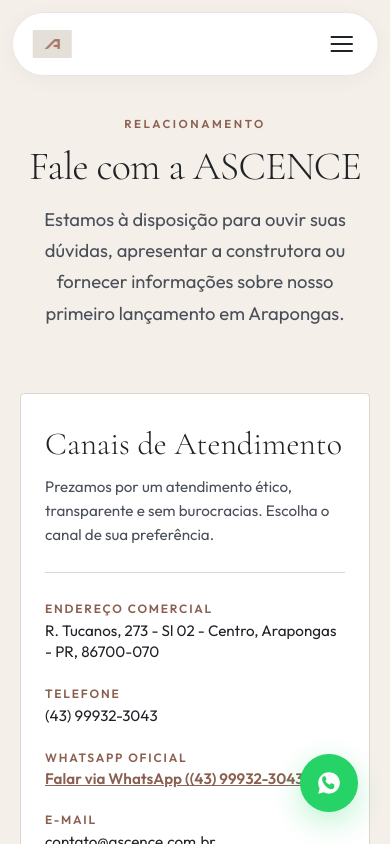
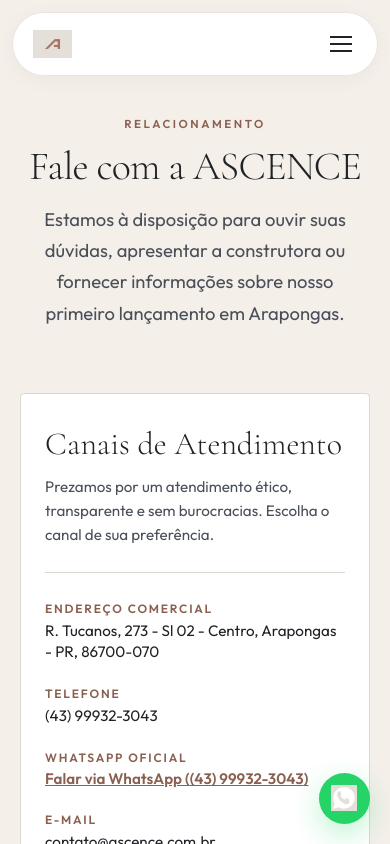
Before and after one commit to nickapmello/ascence-construtora, a React (Vite) app: page /contato in a window 390 px wide. Shown: the top 844 px of the page. Built offline with nearby package versions, Linux system fonts and the light colour scheme; a web font is replaced by a local one.

Commit message:
fix: remocao definitiva do overflow horizontal no mobile sem translateX(-50%) no Header

```diff
--- a/src/components/Header.jsx
+++ b/src/components/Header.jsx
@@ -158,8 +158,10 @@
         .header-nav {
           position: fixed;
           top: 1.25rem;
-          left: 50%;
-          transform: translateX(-50%);
+          left: 0;
+          right: 0;
+          margin-left: auto;
+          margin-right: auto;
           width: 92%;
           max-width: 1240px;
           z-index: 100;
@@ -186,6 +188,7 @@
           justify-content: space-between;
           width: 100%;
           padding: 0 2rem;
+          box-sizing: border-box;
         }
         .logo-area {
           display: flex;
@@ -275,6 +278,8 @@
         .mobile-menu-overlay {
           position: fixed;
           inset: 0;
+          width: 100%;
+          max-width: 100%;
           z-index: 9999;
           overflow-y: auto;
           overscroll-behavior: contain;
@@ -285,6 +290,7 @@
           justify-content: center;
           padding: 4rem 1.5rem 2rem 1.5rem;
           animation: mobileMenuFadeIn 0.3s cubic-bezier(0.16, 1, 0.3, 1);
+          box-sizing: border-box;
         }
         .mobile-menu-close-btn {
           position: absolute;
@@ -306,10 +312,12 @@
         .mobile-menu-drawer {
           min-height: 100%;
           width: 100%;
+          max-width: 100%;
           overscroll-behavior: contain;
           display: flex;
           align-items: center;
           justify-content: center;
+          box-sizing: border-box;
         }
 
         @keyframes mobileMenuFadeIn {
@@ -334,6 +342,7 @@
 
           gap: 1.5rem;
           text-align: center;
+          box-sizing: border-box;
         }
         .mobile-nav-link {
           width: 100%;
@@ -369,6 +378,7 @@
           width: 100%;
           max-width: 340px;
           text-align: center;
+          box-sizing: border-box;
         }
         @media (max-width: 1080px) {
           .desktop-menu, .cta-area {
@@ -387,6 +397,10 @@
           .header-nav {
             height: 4rem;
             top: 0.75rem;
+            left: 0;
+            right: 0;
+            margin-left: auto;
+            margin-right: auto;
             width: 94%;
           }
           .header-container {
--- a/src/index.css
+++ b/src/index.css
@@ -40,7 +40,9 @@
   padding: 0;
 }
 
-body {
+html, body {
+  width: 100%;
+  max-width: 100%;
   margin: 0;
   padding: 0;
   overflow-x: hidden;
@@ -53,9 +55,11 @@
 
 #root {
   width: 100%;
+  max-width: 100%;
   min-height: 100dvh;
   margin: 0;
   padding: 0;
+  overflow-x: hidden;
 }
 
 /* Scrollbar styling */
@@ -79,6 +83,7 @@
   font-weight: 400;
   line-height: 1.15;
   color: var(--text-primary);
+  word-break: break-word;
 }
 
 a {
@@ -95,6 +100,7 @@
   margin-right: auto;
   padding-left: 2rem;
   padding-right: 2rem;
+  box-sizing: border-box;
 }
 
 @media (max-width: 768px) {
@@ -176,6 +182,8 @@
   border: 1px solid transparent;
   z-index: 1;
   text-decoration: none;
+  max-width: 100%;
+  box-sizing: border-box;
 }
 
 .btn:focus-visible {
@@ -254,8 +262,18 @@
   background-color: #20ba5a;
 }
 
+@media (max-width: 480px) {
+  .whatsapp-float {
+    bottom: 1.25rem;
+    right: 1.25rem;
+    width: 3.2rem;
+    height: 3.2rem;
+  }
+}
+
 /* Image loading skeleton / placeholder styling */
-img {
+img, video, iframe, svg {
+  max-width: 100%;
   background-color: #e5dfd9;
 }
 
```
